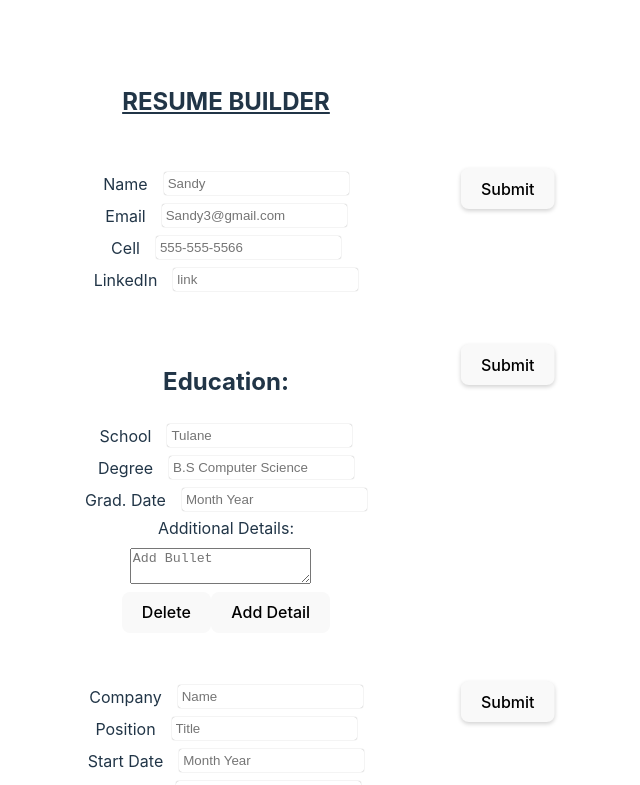
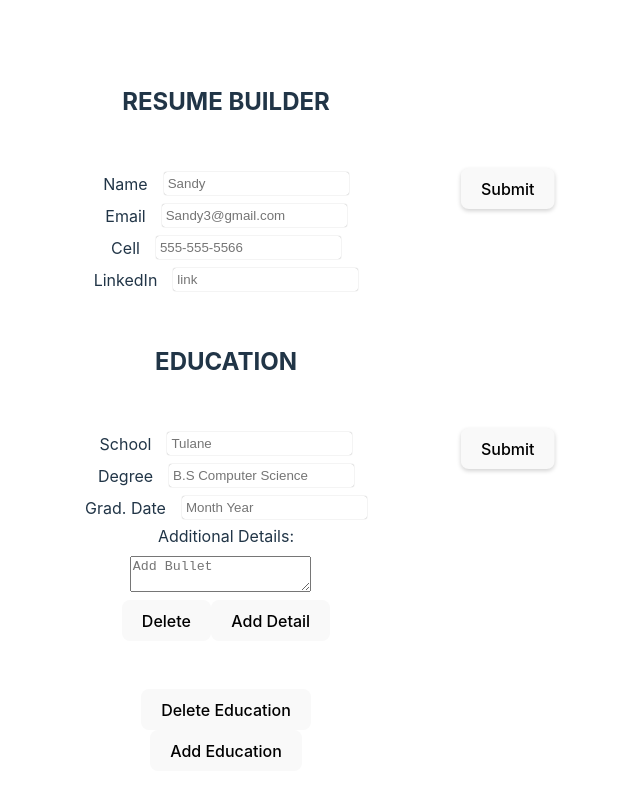
Before and after one commit to rann143/cv-application-react, a React (Vite) app: page / in a window 1280 px wide. Shown: the top 785 px of the page, without its empty margins (414-1054 px from the left). Built offline with nearby package versions, Linux system fonts and the light colour scheme.

Commit message:
Work on functionality in App.jsx to add multiple education/work experiences; delete buttons for individual experience on working properly

```diff
--- a/src/components/App.jsx
+++ b/src/components/App.jsx
@@ -4,16 +4,64 @@ import reactLogo from '../assets/react.svg'
 import viteLogo from '/vite.svg'
 import '../styles/App.css'
 import { ContactWrapper, EducationWrapper, WorkExperienceWrapper } from './Wrapper'
+import Button from './Button'
 
 function App() {
+  const [educs, setEducs] = useState([{ wrapper: <EducationWrapper /> }])
+  const [workXps, setWorkXps] = useState([{ wrapper: <WorkExperienceWrapper /> }])
+
+
+  function addEducation() {
+    setEducs([...educs, { wrapper: <EducationWrapper /> }])
+  }
+
+  function addWorkExperience() {
+    setWorkXps([...workXps, { wrapper: <WorkExperienceWrapper /> }])
+  }
+
+  function handleRemoveEducation(index) {
+    const newEducs = [...educs];
+    newEducs.splice(index, 1);
+    setEducs(newEducs);
+  }
+
+  function handleRemoveWorkExperience(index) {
+    const newWorkXps = [...workXps];
+    newWorkXps.splice(index, 1);
+    setWorkXps(newWorkXps);
+  }
 
   return (
-    <>
+    <div>
        <h2>RESUME BUILDER</h2>
       <ContactWrapper />
-      <EducationWrapper />
-      <WorkExperienceWrapper />
-    </>
+      <h2>EDUCATION</h2>
+
+      {
+        educs.map((educ, index) => {
+
+
+         return (
+            <div key={index}>
+              <div>{educ.wrapper}</div>
+              {/* <button type='button' onClick={() => handleRemoveEducation(index)}>Delete Educ</button> */}
+              <Button type='button' title='Delete Education' onClick={() => handleRemoveEducation(index)} />
+            </div>
+          )
+
+        })
+      }
+
+      <Button type='button' title='Add Education' onClick={addEducation} />
+
+      <h2>EXPERIENCE</h2>
+      {
+        workXps.map(workXp => {
+          return workXp.wrapper;
+        })
+      }
+      <Button type='button' title='Add Work Experience' onClick={addWorkExperience} />
+    </div>
   )
 }
 
--- a/src/components/Display.jsx
+++ b/src/components/Display.jsx
@@ -28,12 +28,12 @@ function EduDisplay({isActive, onShow, school, degree, gradDate, bullets = [] })
 
     return (
         <div className={isActive ? 'edu-display' : 'hidden'}>
-            <h2>EDUCATION</h2>
+
             <div className='title-date-line'>
                 <p className='school-name' >{school}</p>
                 <div className="date"><time>{gradDate}</time></div>
             </div>
-            <span>{degree}</span>
+            <span><i>{degree}</i></span>
 
             <ul>
                 {
@@ -56,7 +56,7 @@ function WorkDisplay({ isActive, onShow, company, position, dateStart, dateEnd,
 
     return (
         <div className={isActive ? 'work-display' : "hidden"}>
-            <h2>EXPERIENCE</h2>
+
             <div className='title-date-line'>
                 <p className='company-name'>{company}</p><div className="date"><time>{dateStart}</time> - <time>{dateEnd}</time></div>
             </div>
--- a/src/components/Form.jsx
+++ b/src/components/Form.jsx
@@ -29,7 +29,6 @@ function EduForm({isActive, onShow, onAddBullet, onRemoveBullet, onBulletTyping,
 
     return (
         <form className={isActive ? 'edu-form' : 'hidden'}>
-            <h2>Education:</h2>
             <Input className='edu-input' label='School' name='school' placeholder='Tulane' type='text' text={school} onTyping={onSchoolTyping} />
             <Input className='edu-input' label='Degree' name='degree' placeholder='B.S Computer Science' type='text' text={degree} onTyping={onDegreeTyping} />
             <Input className='edu-input' label='Grad. Date' name='graduation-date' placeholder='Month Year' type='text' text={gradDate} onTyping={onGradDateTyping} />
--- a/src/components/Wrapper.jsx
+++ b/src/components/Wrapper.jsx
@@ -4,6 +4,7 @@ import { v4 as uuidv4 } from 'uuid';
 import { ContactForm, EduForm, WorkForm } from "./Form";
 import { ContactDisplay, EduDisplay, WorkDisplay } from './Display';
 import { Input, ParagraphInput } from "./Input";
+import Button from "./Button";
 
 //QUESTION: Can I create a single, overall Wrapper Component if could pass props into instead of 3 separate ones ???
 
@@ -52,6 +53,7 @@ function ContactWrapper() {
             cell={info.cell}
             linkedIn={info.linkedIn}
         />
+
 
         </>
 
@@ -122,6 +124,8 @@ function EducationWrapper() {
                 gradDate={info.gradDate}
                 bullets={bullets}
             />
+
+            {/* <Button type='button' title='Remove Education' onClick={() => onRemoveWrapper(index)}/> */}
         </>
     )
 }
```
